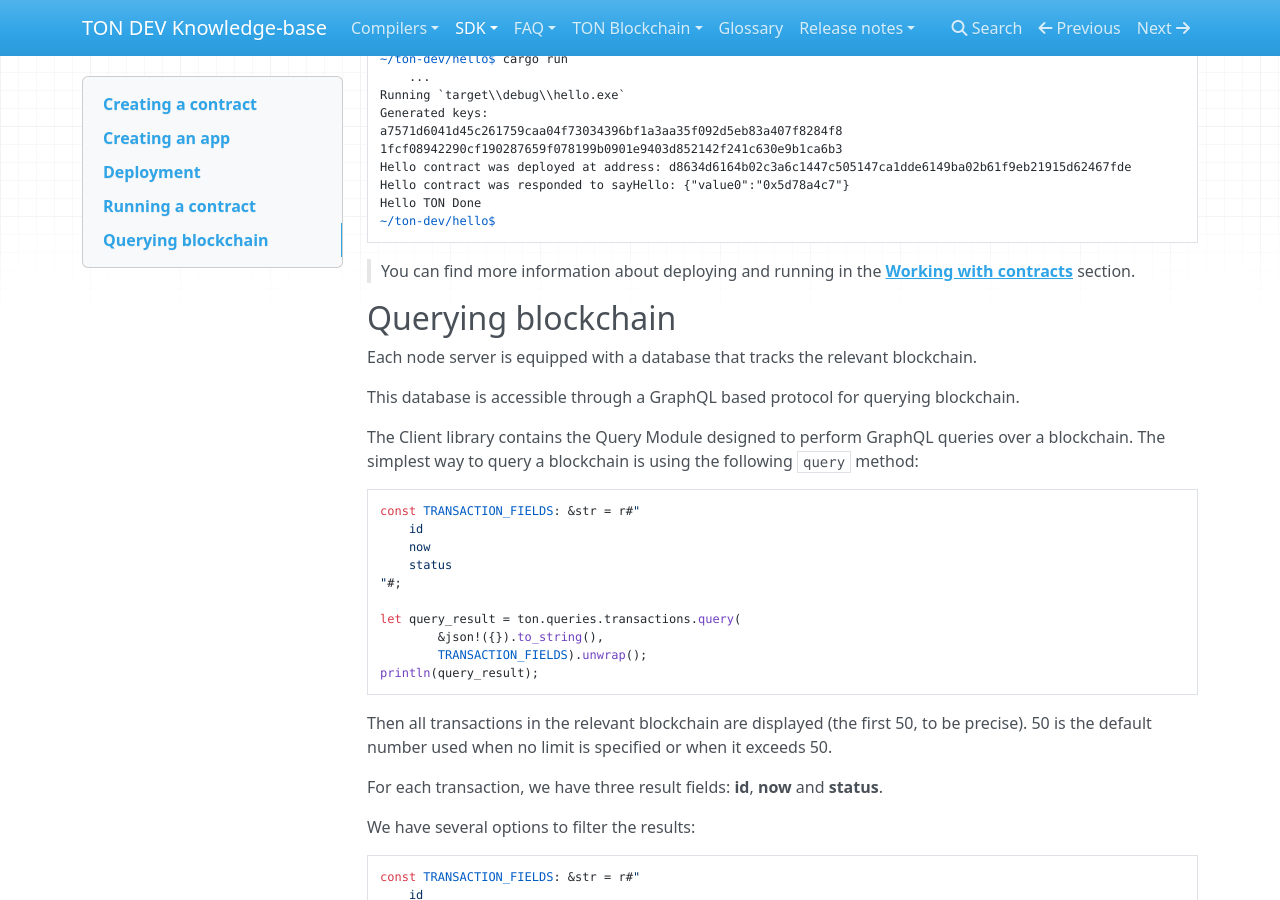
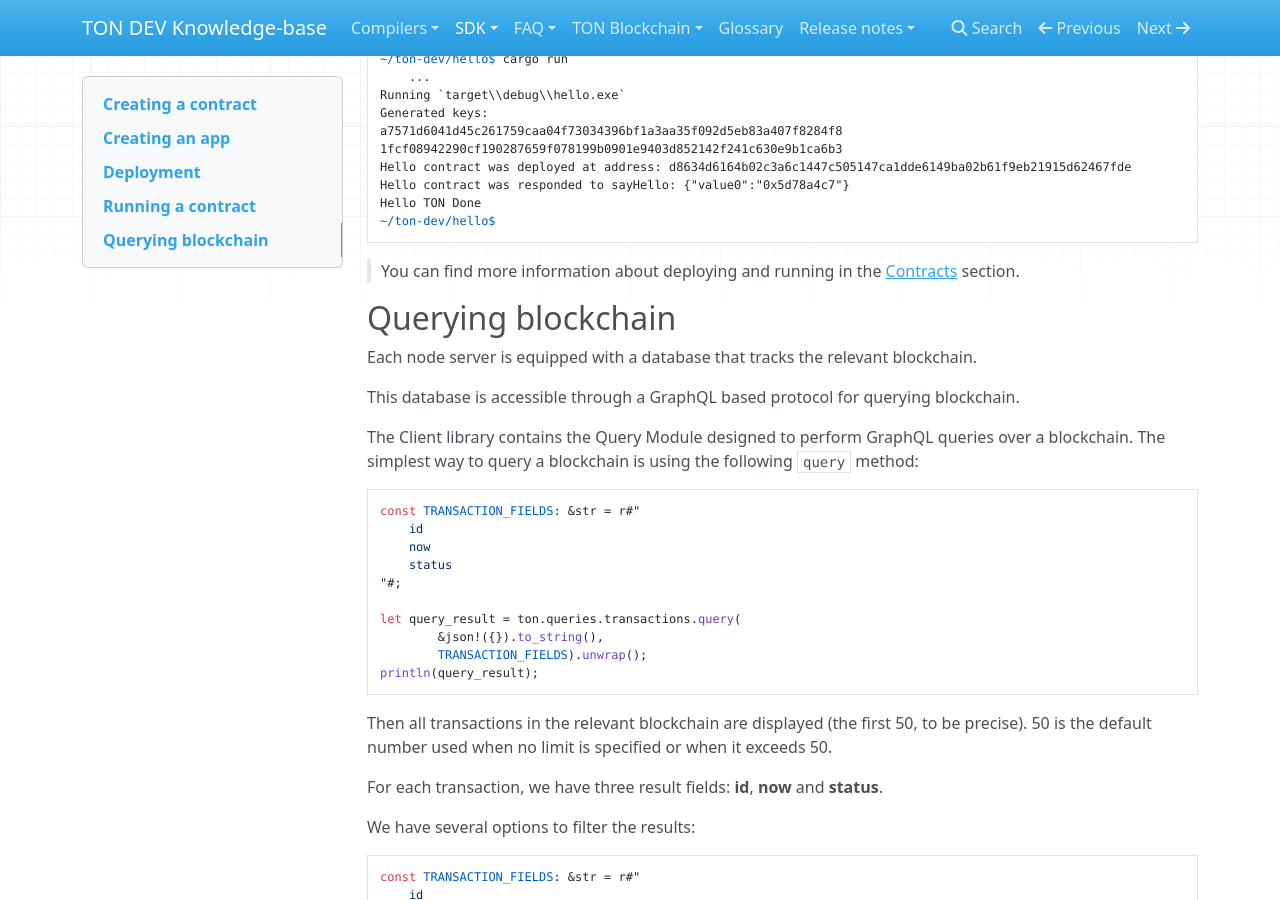
Before and after one commit to condor-the-bird/tondev, an MkDocs documentation site: the page built from docs/SDK/Client Libraries/Using Libraries/Rust.md, in a window 1280 px wide and 900 px high, scrolled down 3391 px. Built offline with MkDocs 1.6.1, drawn with Linux system fonts in a browser that asks for light colours; nearby versions of some CDN libraries; some of the changed lines change nothing that is shown.

Commit message:
Update Rust.md

````diff
--- a/docs/SDK/Client Libraries/Using Libraries/Rust.md
+++ b/docs/SDK/Client Libraries/Using Libraries/Rust.md
@@ -29,7 +29,7 @@
 
 To get a functional playground, we need blockchain infrastructure for contract testing and debugging. We suggest using our Node SE.
 
-Make sure that you ran a Node SE instant according to the guidelines provided in the [**Installation**](https://docs.ton.dev/86757ecb2/p/28b6ba) section.
+Make sure that you ran a Node SE instant according to the guidelines provided in the [**Installation**](/SDK/Installation/) section.
 
 ```shell
 tondev start
@@ -190,7 +190,7 @@
 ~/ton-dev/hello$
 ```
 
-> You can find more information about deploying and running in the [**Working with contracts**](https://docs.ton.dev/86757ecb2/p/891ee9) section.
+> You can find more information about deploying and running in the [Contracts](/SDK/Contracts/) section.
 
 ## Querying blockchain
 
@@ -236,4 +236,4 @@
 
 The example gets all transactions with **now** equals to 1567601735.
 
-> Find more information about a filtering in the [**Queries**](https://docs.ton.dev/86757ecb2/p/05a847) section.
+> Find more information about a filtering in the [**Queries**](/SDK/Client Libraries/Library Modules/Queries/) section.
````
